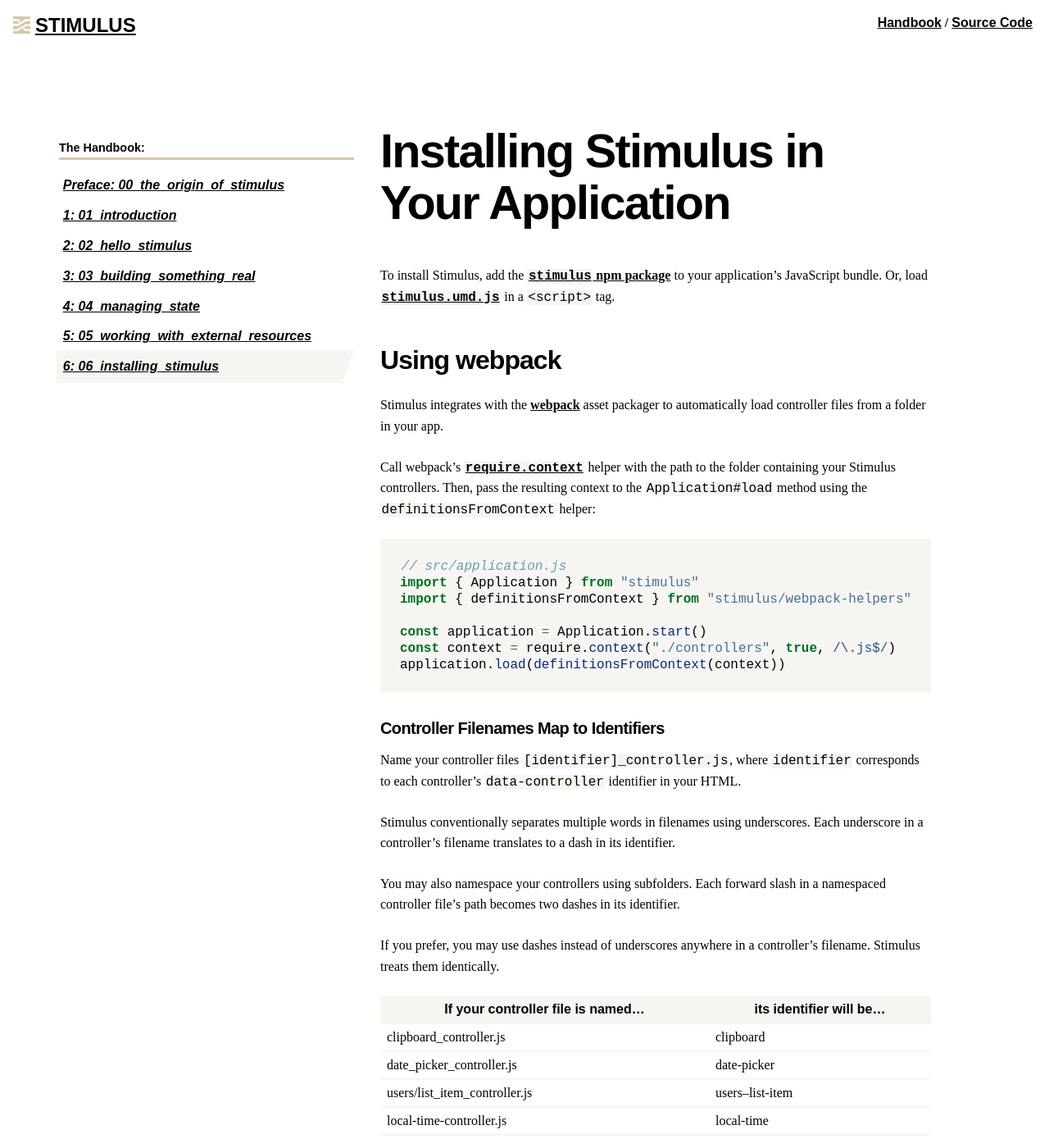
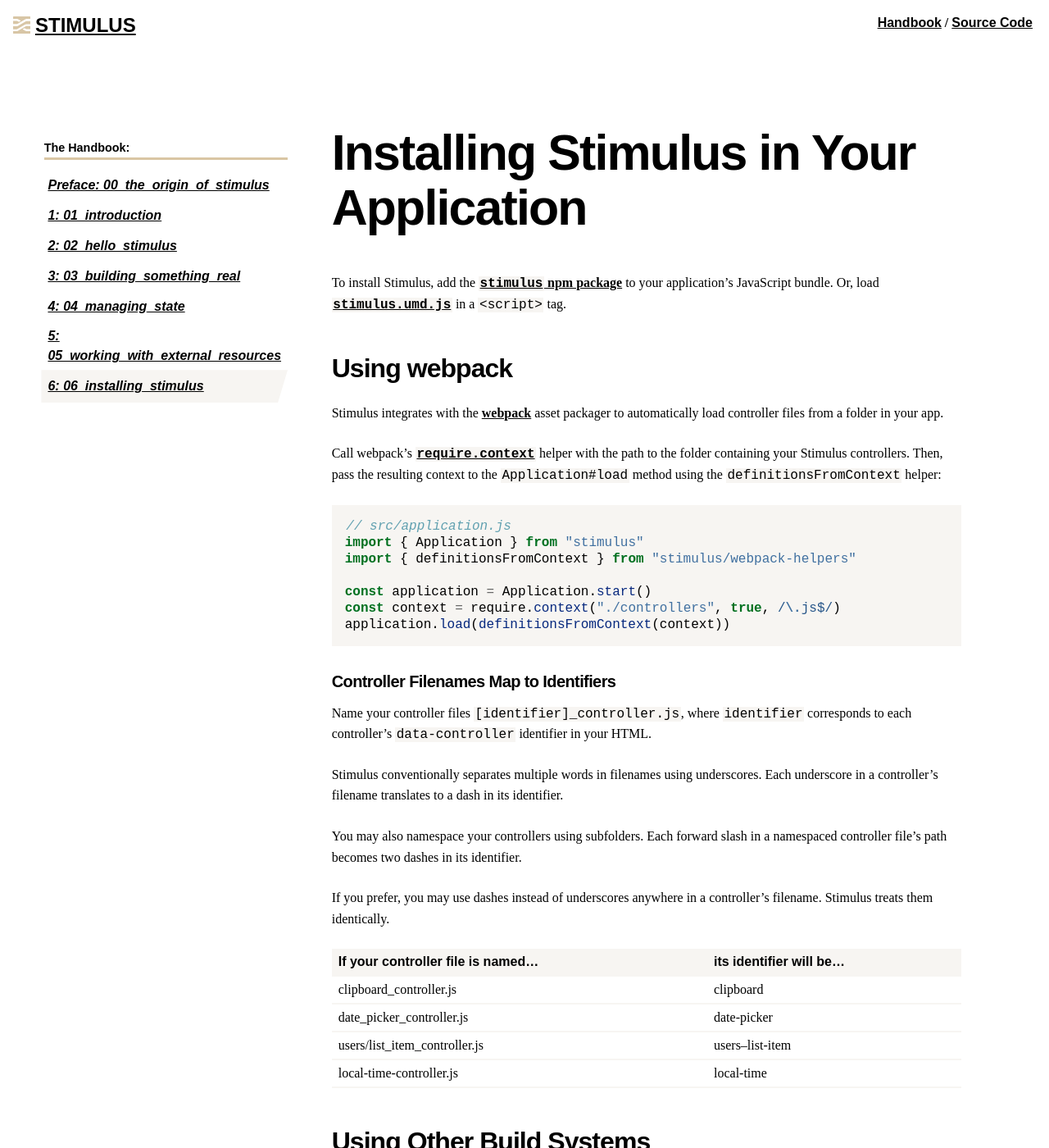
Before and after one commit to hotwired/stimulus-site, a Jekyll site: the page built from _handbook/06_installing_stimulus.md, in a window 1280 px wide and 1400 px high. Shown: the whole window at 82% size. Built offline with Jekyll 4.4.1, drawn with Linux system fonts in a browser that asks for light colours; some web fonts are replaced; comment, search, counter and statistics services are not loaded.

Commit message:
Switch to Ubuntu Mono + breathing room for code blocks.

```diff
--- a/_sass/_base.scss
+++ b/_sass/_base.scss
@@ -53,7 +53,7 @@
 
   @include media(medium) {
     font-size: 3em;
-    font-size: 4.5vw;
+    font-size: 4.75vw;
   }
 }
 
@@ -133,6 +133,7 @@
 
 table {
   width: 100%;
+  text-align: left;
 }
 
 thead {
--- a/_sass/_handbook.scss
+++ b/_sass/_handbook.scss
@@ -11,20 +11,23 @@
       max-width: 100%;
       padding: 0;
       display: grid;
-      grid-template-columns: 0.5fr 2.5fr 55vw 1fr;
+      grid-template-columns: 0.25fr 2.5fr 0.5fr 65vw 0.25fr;
     }
+  }
+
+  @include media(large) {
+    grid-template-columns: 0.5fr 2.5fr 0.5fr 60vw 1fr;
   }
 }
 
 .handbook__content {
-  grid-column: 3/4;
+  grid-column: 4/5;
   max-width: $column-width;
   margin: 0 auto;
 
   @include media(medium) {
     max-width: 100%;
     margin-top: 6em;
-    padding-left: 2em;
   }
 
   h1, h2, h3, h4, h5, h6 {
--- a/_sass/_highlighter.scss
+++ b/_sass/_highlighter.scss
@@ -5,7 +5,7 @@
   margin-bottom: 2em;
 
   pre {
-    padding: 1.5em;
+    padding: 1em;
     background: #f7f5f2;
     overflow: auto;
   }
--- a/_sass/_landing.scss
+++ b/_sass/_landing.scss
@@ -70,7 +70,7 @@
 
     @include media(large) {
       font-size: 0.875em;
-      font-size: 1.18vw;
+      font-size: 1.4vw;
     }
   }
 }
--- a/_sass/_mixins.scss
+++ b/_sass/_mixins.scss
@@ -8,7 +8,7 @@
 
 $serif-stack: 'rooney-web', serif;
 $sans-stack: 'futura-pt-bold', sans-serif;
-$mono-stack: 'source-code-pro', monospace;
+$mono-stack: 'ubuntu-mono', monospace;
 
 
 // Colors ———————————————————————————————————— •
```
